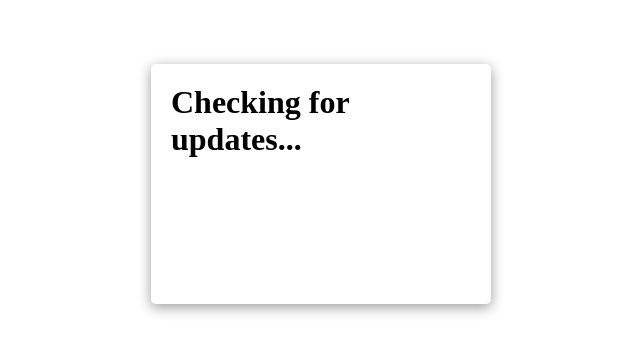
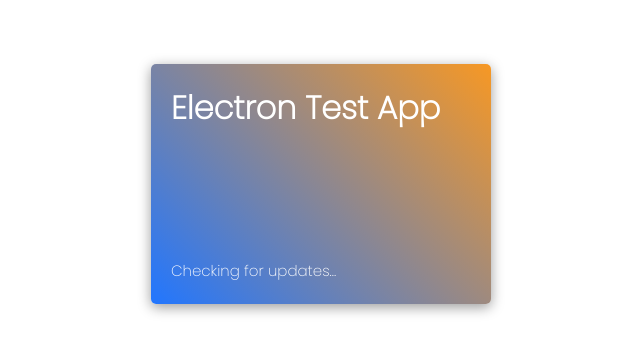
Before and after one commit to Looky1173/Electron, an Electron app: page splash.html in a window 800 px wide. Shown: the part 216-570 px from the top of the page, without its empty margins (79-719 px from the left). Drawn offline with Linux system fonts and the light colour scheme; no server answers.

Commit message:
Redesign splash screen

```diff
--- a/preload.js
+++ b/preload.js
@@ -38,7 +38,7 @@ document.addEventListener('DOMContentLoaded', function () {
             // Whitelist channels
             let validChannels = [
                 'check-for-updates',
-                'destroy-splash-screen',
+                'launch-app',
             ];
             if (validChannels.includes(channel)) {
                 ipcRenderer.send(channel, data);
--- a/splash.html
+++ b/splash.html
@@ -7,6 +7,8 @@
     <meta name="viewport" content="width=device-width, initial-scale=1.0">
     <title>Starting App...</title>
     <style>
+        @import url('https://fonts.googleapis.com/css2?family=Poppins:wght@200&display=swap');
+
         html,
         body {
             width: 100%;
@@ -20,33 +22,50 @@
             display: flex;
             justify-content: center;
             align-items: center;
+            font-family: 'Poppins', sans-serif;
         }
 
         #loading {
+            position: relative;
             width: 300px;
             height: 200px;
             margin: 20px;
             padding: 20px;
-            background-color: white;
+            background: rgb(33, 118, 255);
+            background: linear-gradient(45deg, rgba(33, 118, 255, 1) 0%, rgba(247, 152, 36, 1) 100%);
+            color: white;
             border-radius: 5px;
             -webkit-box-shadow: 0 .2rem .8rem rgba(0, 0, 0, .4) !important;
             box-shadow: 0 .2rem .8rem rgba(0, 0, 0, .4) !important;
+        }
+        #loading-title{
+            margin: 0;
+        }
+        #loading-message {
+            position: absolute;
+            font-size: 15px;
+            font-weight: 550;
+            left: 20px;
+            bottom: 10px;
         }
     </style>
 </head>
 
 <body>
     <div id="loading-wrapper">
-        <h1 id="loading"></h1>
+        <div id="loading">
+            <h1 id="loading-title">Electron Test App</h1>
+            <h2 id="loading-message"></h2>
+        </div>
     </div>
     <script>
         document.addEventListener('DOMContentLoaded', function () {
-            const loadingMessage = document.getElementById('loading');
+            const loadingMessage = document.getElementById('loading-message');
             loadingMessage.innerText = 'Checking for updates...';
             window.api.send('check-for-updates');
             window.api.receive('update-not-available', function () {
                 loadingMessage.innerText = 'Launching...';
-
+                window.api.send('launch-app');
             });
             window.api.receive('update-available', function () {
                 loadingMessage.innerText = 'Downloading update...';
```
Also changed, not shown: main.js (+20 -9 lines).
